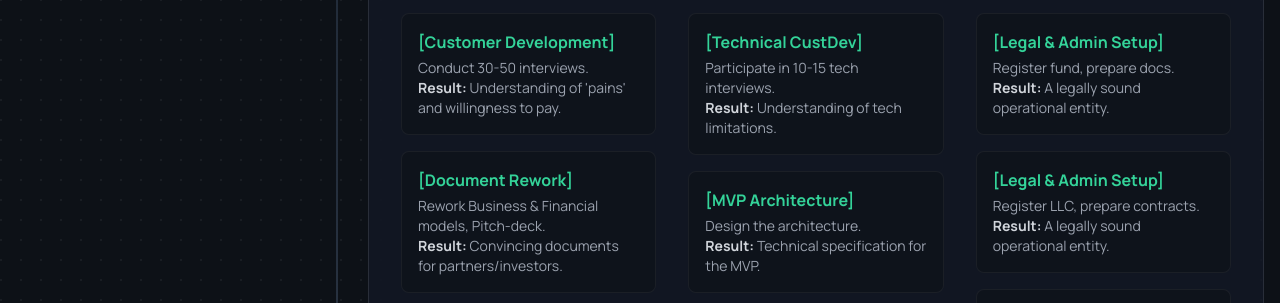
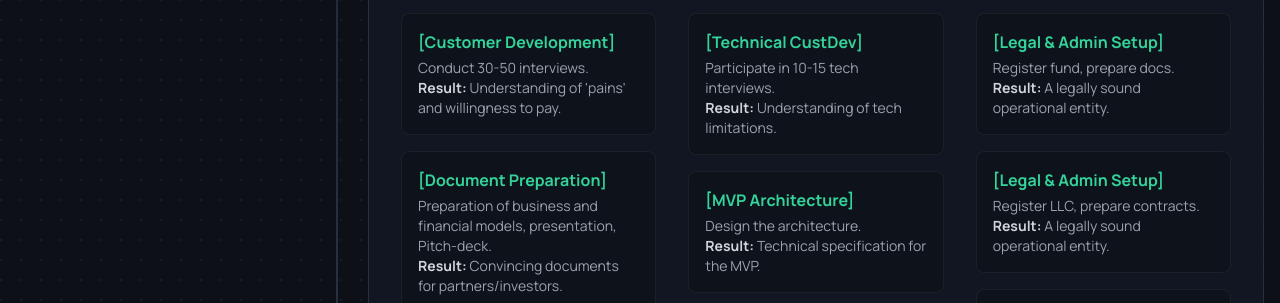
Before and after one commit to citadelnik/partnex_net_roadmap, a plain HTML site: page index.html in a window 1280 px wide. Shown: the part 441-744 px from the top of the page. Drawn offline with nearby package versions, Linux system fonts and the light colour scheme.

Commit message:
Update index.html

```diff
--- a/index.html
+++ b/index.html
@@ -116,7 +116,7 @@
                                     <h4 class="text-lg font-bold text-white mb-4">GTM & BizDev</h4>
                                     <div class="space-y-4">
                                         <div class="project-card p-4 rounded-lg"><p class="font-semibold text-base text-emerald-400">[Customer Development]</p><p class="text-sm text-gray-400 mt-1">Conduct 30-50 interviews. <br> <strong class="text-gray-300">Result:</strong> Understanding of 'pains' and willingness to pay.</p></div>
-                                        <div class="project-card p-4 rounded-lg"><p class="font-semibold text-base text-emerald-400">[Document Rework]</p><p class="text-sm text-gray-400 mt-1">Rework Business & Financial models, Pitch-deck. <br> <strong class="text-gray-300">Result:</strong> Convincing documents for partners/investors.</p></div>
+                                        <div class="project-card p-4 rounded-lg"><p class="font-semibold text-base text-emerald-400">[Document Preparation]</p><p class="text-sm text-gray-400 mt-1">Preparation of business and financial models, presentation, Pitch-deck. <br> <strong class="text-gray-300">Result:</strong> Convincing documents for partners/investors.</p></div>
                                         <div class="project-card p-4 rounded-lg"><p class="font-semibold text-base text-emerald-400">['Smoke Screen']</p><p class="text-sm text-gray-400 mt-1">Launch a landing page, start collecting LoIs. <br> <strong class="text-gray-300">Result:</strong> A list of early adopters.</p></div>
                                     </div>
                                 </div>
```
